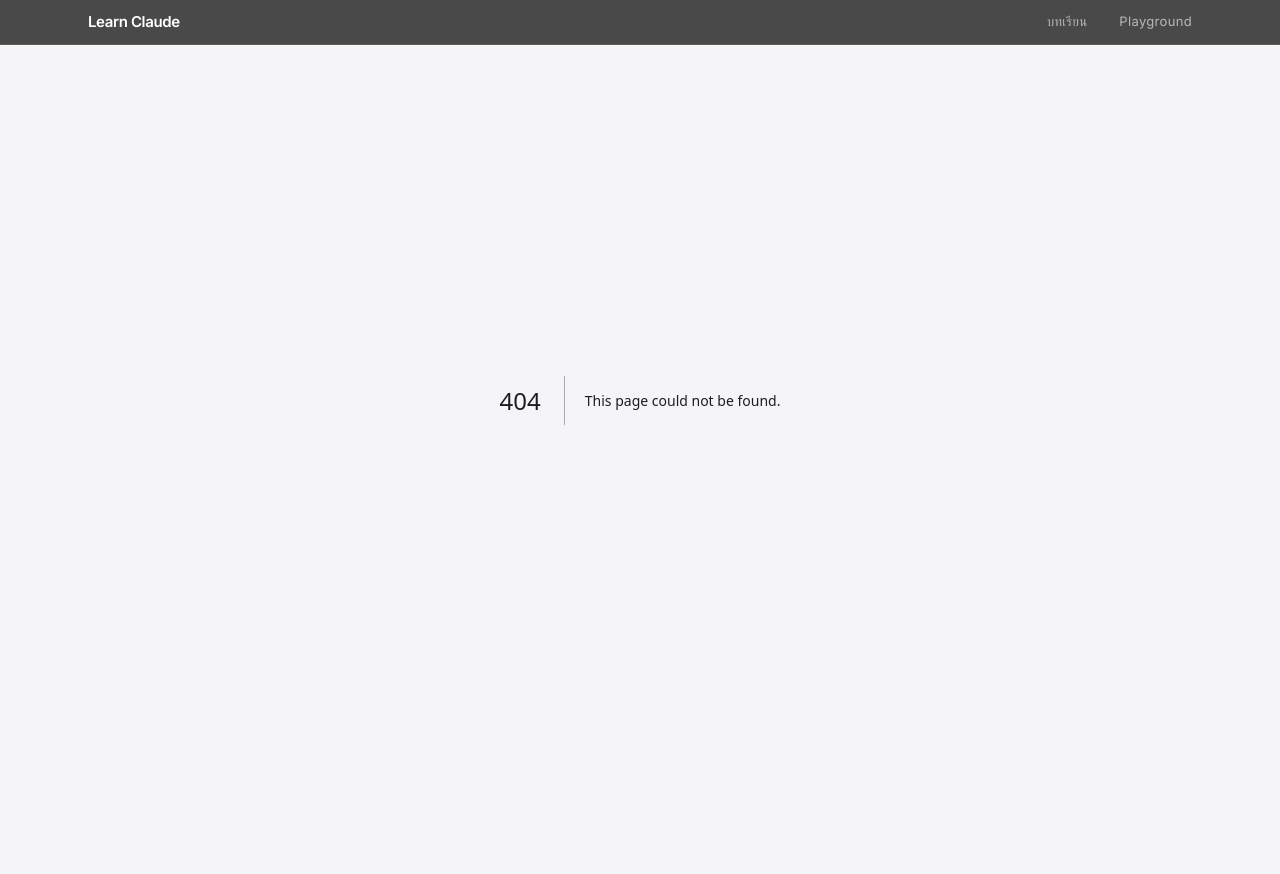
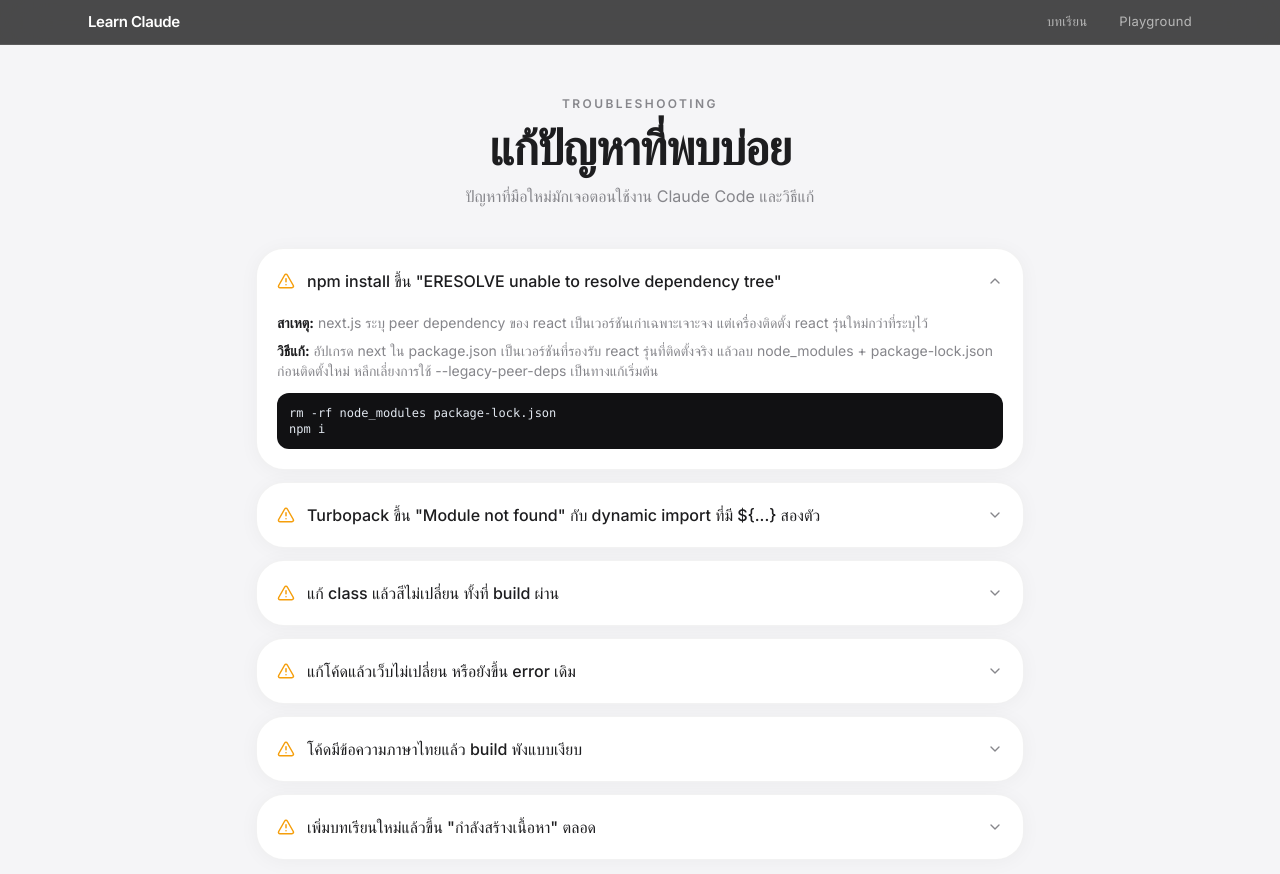
Before and after one commit to Panyapron/tutorial-claude, a Next.js app: page /troubleshooting in a window 1280 px wide. Before the commit this address had no page. Shown: the top 874 px of the page. Before the commit the page ends 800 px from the top, so only its background shows below. Built offline with nearby package versions, Linux system fonts and the light colour scheme.

Commit message:
Add /troubleshooting standalone page

```diff
--- /dev/null
+++ b/src/app/troubleshooting/page.tsx
@@ -0,0 +1,97 @@
+'use client';
+import { useState } from 'react';
+import { motion, AnimatePresence } from 'framer-motion';
+import { AlertTriangle, ChevronDown } from 'lucide-react';
+
+const issues = [
+  {
+    title: 'npm install ขึ้น "ERESOLVE unable to resolve dependency tree"',
+    cause: 'next.js ระบุ peer dependency ของ react เป็นเวอร์ชันเก่าเฉพาะเจาะจง แต่เครื่องติดตั้ง react รุ่นใหม่กว่าที่ระบุไว้',
+    fix: 'อัปเกรด next ใน package.json เป็นเวอร์ชันที่รองรับ react รุ่นที่ติดตั้งจริง แล้วลบ node_modules + package-lock.json ก่อนติดตั้งใหม่ หลีกเลี่ยงการใช้ --legacy-peer-deps เป็นทางแก้เริ่มต้น',
+    code: 'rm -rf node_modules package-lock.json\nnpm i',
+  },
+  {
+    title: 'Turbopack ขึ้น "Module not found" กับ dynamic import ที่มี ${...} สองตัว',
+    cause: 'Turbopack ยังไม่รองรับ import() ที่เป็น template literal แบปเต็ม เช่น import(`@/content/${a}/${b}`) เมื่อมีตัวแปรหลายตัว',
+    fix: 'เปลี่ยนเป็นสร้าง lookup map ที่มี import() เป็น string ตายตัวชัดเจนทีละ path แทน',
+    code: 'const loaders = {\n  "a/b": () => import("@/content/a/b"),\n  "a/c": () => import("@/content/a/c"),\n};\nloaders[`${moduleId}/${lessonId}`]?.();',
+  },
+  {
+    title: 'แก้ class แล้วสีไม่เปลี่ยน ทั้งที่ build ผ่าน',
+    cause: 'Tailwind สแกนหา class name ตาม path ใน content array ของ tailwind.config เท่านั้น ถ้าโฟลเดอร์ใหม่ไม่อยู่ใน path นั้น class จะหายเงียบ',
+    fix: 'เพิ่มโฟลเดอร์นั้นเข้าไปใน content array แล้ว restart dev server (จำเป็นต้อง restart จริงๆ เพราะ hot-reload ไม่เพียงพอให้ scan ใหม่)',
+    code: '// tailwind.config.ts\ncontent: [\n  "./src/app/**/*.{ts,tsx}",\n  "./src/components/**/*.{ts,tsx}",\n  "./src/content/**/*.{ts,tsx}", // อย่าลืมบรรทัดนี้\n]',
+  },
+  {
+    title: 'แก้โค้ดแล้วเว็บไม่เปลี่ยน หรือยังขึ้น error เดิม',
+    cause: 'เครื่องอาจยัง pull commit ล่าสุดไม่ครบ หรือ dev server / browser เก็บ cache เก่าไว้',
+    fix: 'git pull ให้แน่ใจว่าได้ commit ล่าสุด restart dev server ใหม่ทั้งหมด และ hard refresh browser',
+    code: 'git pull origin claude/claude-learning-platform-chsxg5\ngit log --oneline -1\nnpm run dev',
+  },
+  {
+    title: 'โค้ดมีข้อความภาษาไทยแล้ว build พังแบบเงียบ',
+    cause: 'มีการขึ้นบรรทัดใหม่หรือเครื่องหมายที่ไม่ได้ escape อยู่ตรงๆ ใน string literal ของ JS/TS',
+    fix: 'ตรวจสอบว่าไม่มีการขึ้นบรรทัดใหม่ดิบๆ ใน string ที่ครอบด้วย " ใช้ \\n แทนถ้าต้องการขึ้นบรรทัดจริงๆ',
+    code: '// ผิด: "ข้อความ\n"\n// ถูก: "ข้อความ\\n" หรือใช้ template literal `...`',
+  },
+  {
+    title: 'เพิ่มบทเรียนใหม่แล้วขึ้น "กำลังสร้างเนื้อหา" ตลอด',
+    cause: 'path ใน lessonLoaders (src/lib/lesson-loaders.ts) ไม่ตรงกับ moduleId/lessonId ที่ระบุใน modules.ts (เช็ค case-sensitive ด้วย)',
+    fix: 'เปิดทั้งสองไฟล์เทียบ key ให้ตรงกันเป๊ะๆ และตรวจสอบว่าไฟล์เนื้อหาอยู่จริงที่ src/content/{module}/{lesson}.tsx',
+    code: '// modules.ts:      { id: "setup", ... }\n// lesson-loaders.ts: "claude-code/setup": () => import("@/content/claude-code/setup")',
+  },
+];
+
+export default function TroubleshootingPage() {
+  const [open, setOpen] = useState<number | null>(0);
+
+  return (
+    <main className="pt-24 pb-24 px-4 bg-apple-bg min-h-screen">
+      <div className="max-w-3xl mx-auto">
+        <div className="mb-10 text-center">
+          <p className="apple-eyebrow text-apple-gray mb-3">Troubleshooting</p>
+          <h1 className="apple-headline text-3xl sm:text-5xl text-apple-ink mb-3">แก้ปัญหาที่พบบ่อย</h1>
+          <p className="text-apple-gray">ปัญหาที่มือใหม่มักเจอตอนใช้งาน Claude Code และวิธีแก้</p>
+        </div>
+
+        <div className="space-y-3">
+          {issues.map((issue, i) => (
+            <div key={i} className="apple-card-light overflow-hidden">
+              <button
+                onClick={() => setOpen(open === i ? null : i)}
+                className="w-full flex items-center justify-between gap-3 p-5 text-left"
+              >
+                <div className="flex items-center gap-3 min-w-0">
+                  <AlertTriangle size={18} className="text-amber-500 flex-shrink-0" />
+                  <span className="font-medium text-apple-ink">{issue.title}</span>
+                </div>
+                <ChevronDown
+                  size={16}
+                  className={`text-apple-gray transition-transform flex-shrink-0 ${open === i ? 'rotate-180' : ''}`}
+                />
+              </button>
+              <AnimatePresence>
+                {open === i && (
+                  <motion.div
+                    initial={{ height: 0, opacity: 0 }}
+                    animate={{ height: 'auto', opacity: 1 }}
+                    exit={{ height: 0, opacity: 0 }}
+                    className="px-5 pb-5"
+                  >
+                    <p className="text-sm text-apple-gray mb-2">
+                      <strong className="text-apple-ink">สาเหตุ:</strong> {issue.cause}
+                    </p>
+                    <p className="text-sm text-apple-gray mb-3">
+                      <strong className="text-apple-ink">วิธีแก้:</strong> {issue.fix}
+                    </p>
+                    <pre className="bg-[#111113] text-slate-200 rounded-xl p-3 text-xs font-mono overflow-x-auto whitespace-pre">{issue.code}</pre>
+                  </motion.div>
+                )}
+              </AnimatePresence>
+            </div>
+          ))}
+        </div>
+      </div>
+    </main>
+  );
+}
```
